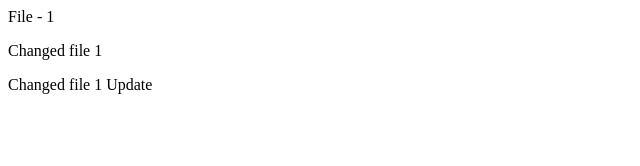
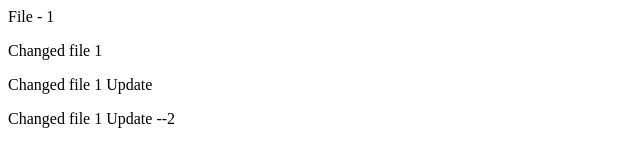
Before and after one commit to doduckhangCNTT/DemoGitHub, a plain HTML site: page file1.html in a window 1280 px wide. Shown: the whole page, without its empty margins (0-640 px from the left). Drawn offline with Linux system fonts and the light colour scheme.

Commit message:
Change file 1

```diff
--- a/file1.html
+++ b/file1.html
@@ -9,5 +9,6 @@
     File - 1
     <p>Changed file 1</p>
     <p>Changed file 1 Update</p>
+    <p>Changed file 1 Update --2</p>
   </body>
 </html>
```
